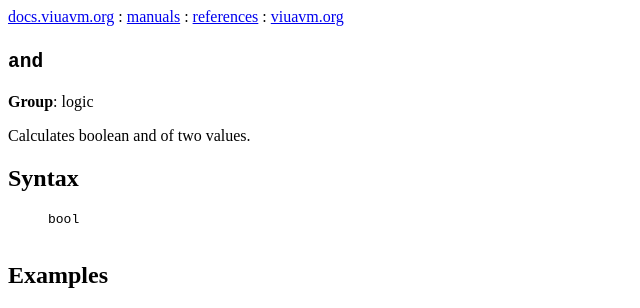
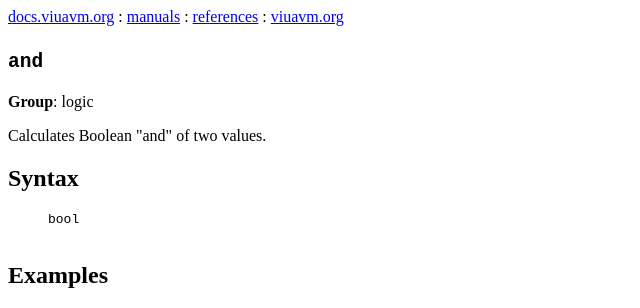
Before and after one commit to marekjm/docs.viuavm.org, a Jekyll site: the page built from _isa/and.html, in a window 1280 px wide. Shown: the top 308 px of the page, without its empty margins (0-640 px from the left). Built offline with Jekyll 4.4.1, drawn with Linux system fonts in a browser that asks for light colours.

Commit message:
Fix description of and opcode

```diff
--- a/_isa/and.html
+++ b/_isa/and.html
@@ -3,7 +3,7 @@ title: and
 layout: default
 isa_group: logic
 summary: >
-    Calculates boolean and of two values.
+    Calculates Boolean "and" of two values.
 ---
 
 <section class="chapter">
```
